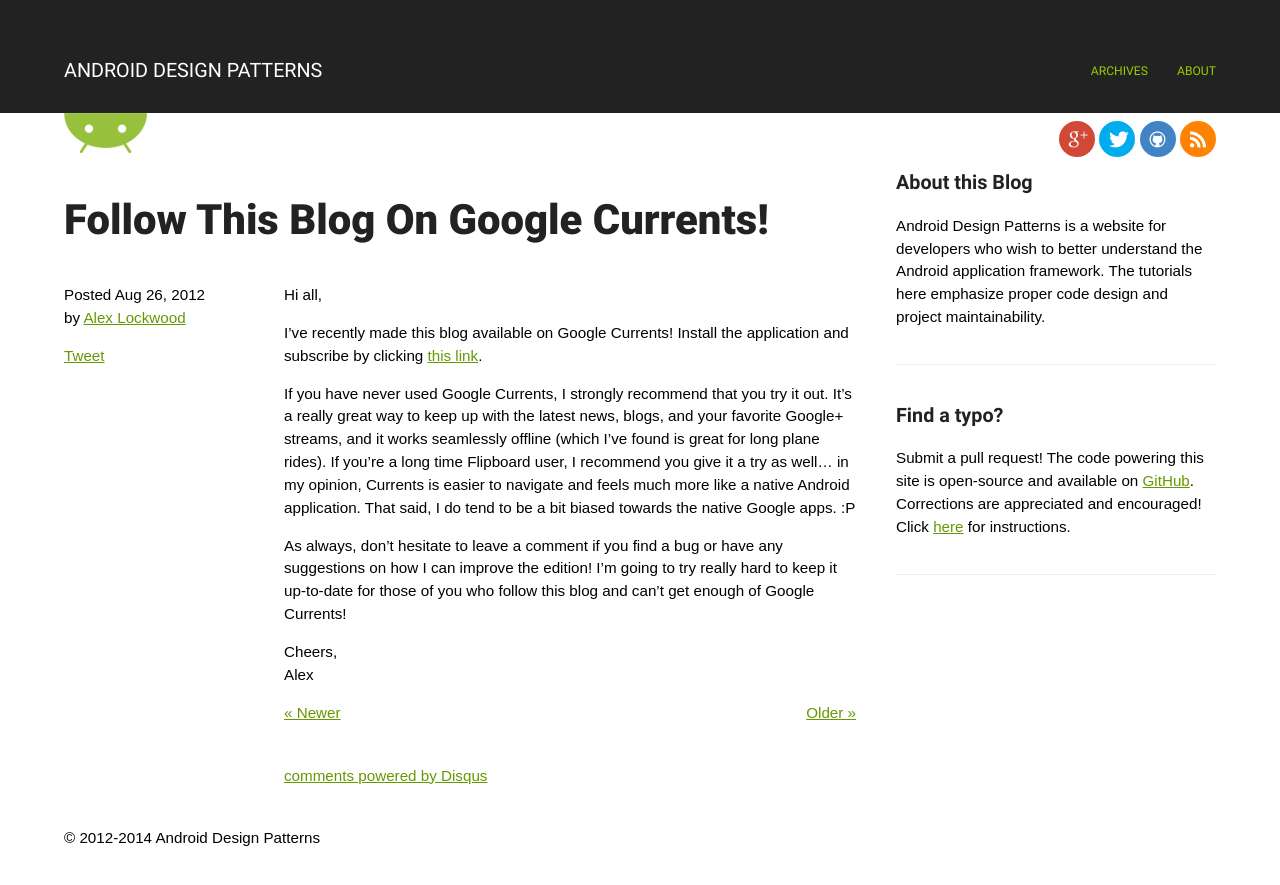
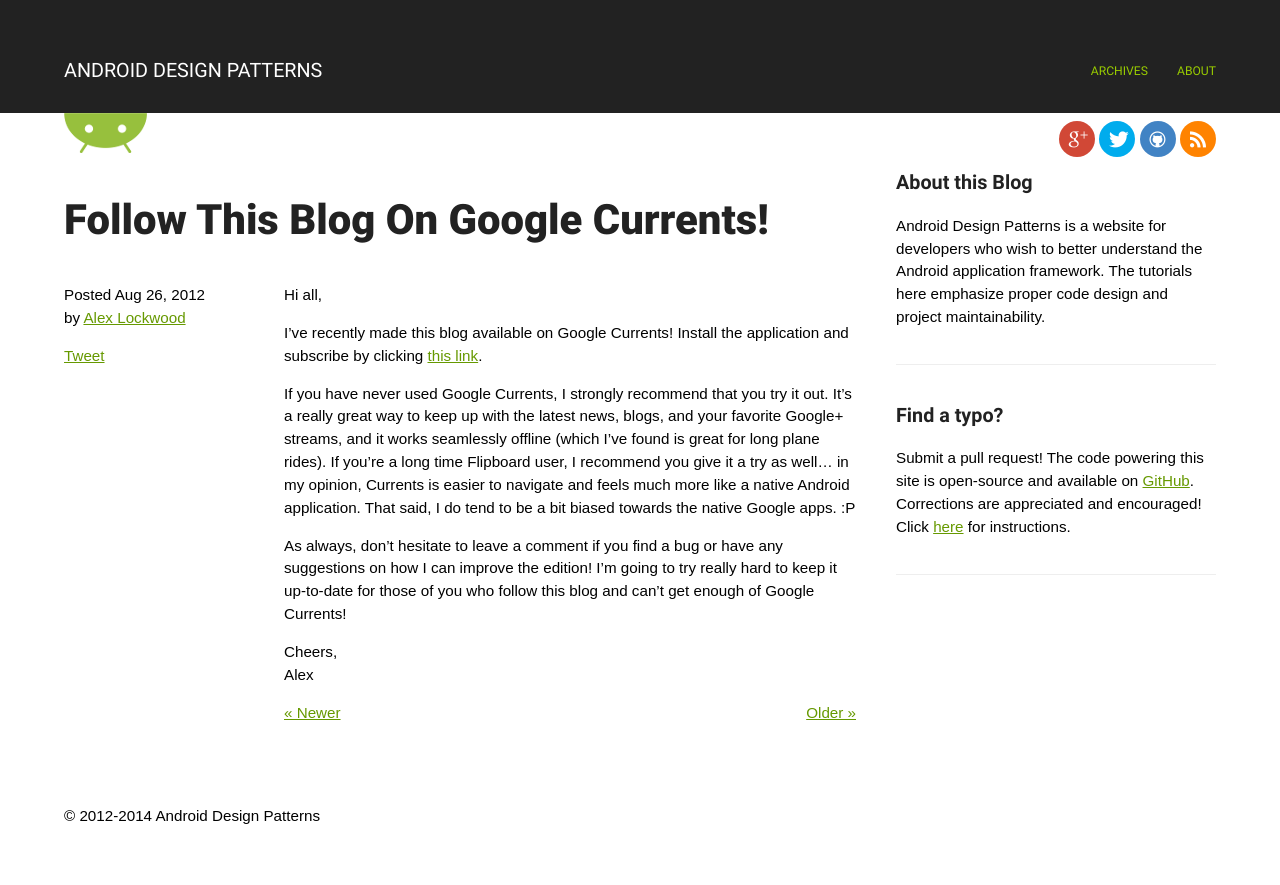
Before and after one commit to alexjlockwood/AndroidDesignPatterns, a Jekyll site: the page built from _posts/2012-08-26-follow-this-blog-on-google-currents.md, in a window 1280 px wide. Shown: the top 885 px of the page. Built offline with Jekyll 4.4.1, drawn with Linux system fonts in a browser that asks for light colours; some web fonts are replaced; Markdown is read by kramdown in place of the engine named in the settings; comment, search, counter and statistics services are not loaded; some of the changed lines change nothing that is shown.

Commit message:
Lazy load disqus threads

```diff
--- a/_includes/disqus.html
+++ /dev/null
@@ -1 +0,0 @@
-<div id="disqus_thread"></div><script type="text/javascript">var disqus_shortname="androiddesignpatterns";(function(){var a=document.createElement("script");a.type="text/javascript";a.async=true;a.src="//"+disqus_shortname+".disqus.com/embed.js";(document.getElementsByTagName("head")[0]||document.getElementsByTagName("body")[0]).appendChild(a)})();</script><noscript>Please enable JavaScript to view the <a href="http://disqus.com/?ref_noscript">comments powered by Disqus.</a></noscript><a href="http://disqus.com" class="dsq-brlink">comments powered by <span class="logo-disqus">Disqus</span></a>
--- a/_layouts/post.html
+++ b/_layouts/post.html
@@ -44,7 +44,8 @@
 
     {% if page.disable_comments == null %}
     <div class="post-comments">
-      {% include disqus.html %}
+      <div id="disqus_thread"></div>
+      <script src="/scripts/disqus-lazy-load.js"></script>
     </div>
     {% endif %}
 
--- /dev/null
+++ b/scripts/disqus-lazy-load.js
@@ -0,0 +1,36 @@
+var comments = document.getElementById('disqus_thread');
+var disqus_loaded = false;
+
+function load_disqus() {
+    var disqus_shortname = 'androiddesignpatterns';
+    disqus_loaded = true;
+    var dsq = document.createElement('script');
+    dsq.type = 'text/javascript';
+    dsq.async = true;
+    dsq.src = '//' + disqus_shortname + '.disqus.com/embed.js';
+    (document.getElementsByTagName('head')[0] || document.getElementsByTagName('body')[0]).appendChild(dsq);
+}
+
+// get offset of an object
+function findTop(obj) {
+    var curtop = 0;
+    if (obj.offsetParent) {
+	do {
+	    curtop += obj.offsetTop;
+	} while (obj = obj.offsetParent);
+	return curtop;
+    }
+}
+
+if (window.location.hash.indexOf('#disqus_thread') > 0) {
+    load_disqus();
+}
+
+if (comments) {
+    var commentsOffset = findTop(comments);
+    window.onscroll = function() {
+	if (!disqus_loaded && window.pageYOffset > commentsOffset - 1500) {
+	    load_disqus();
+	}
+    }
+}
```
